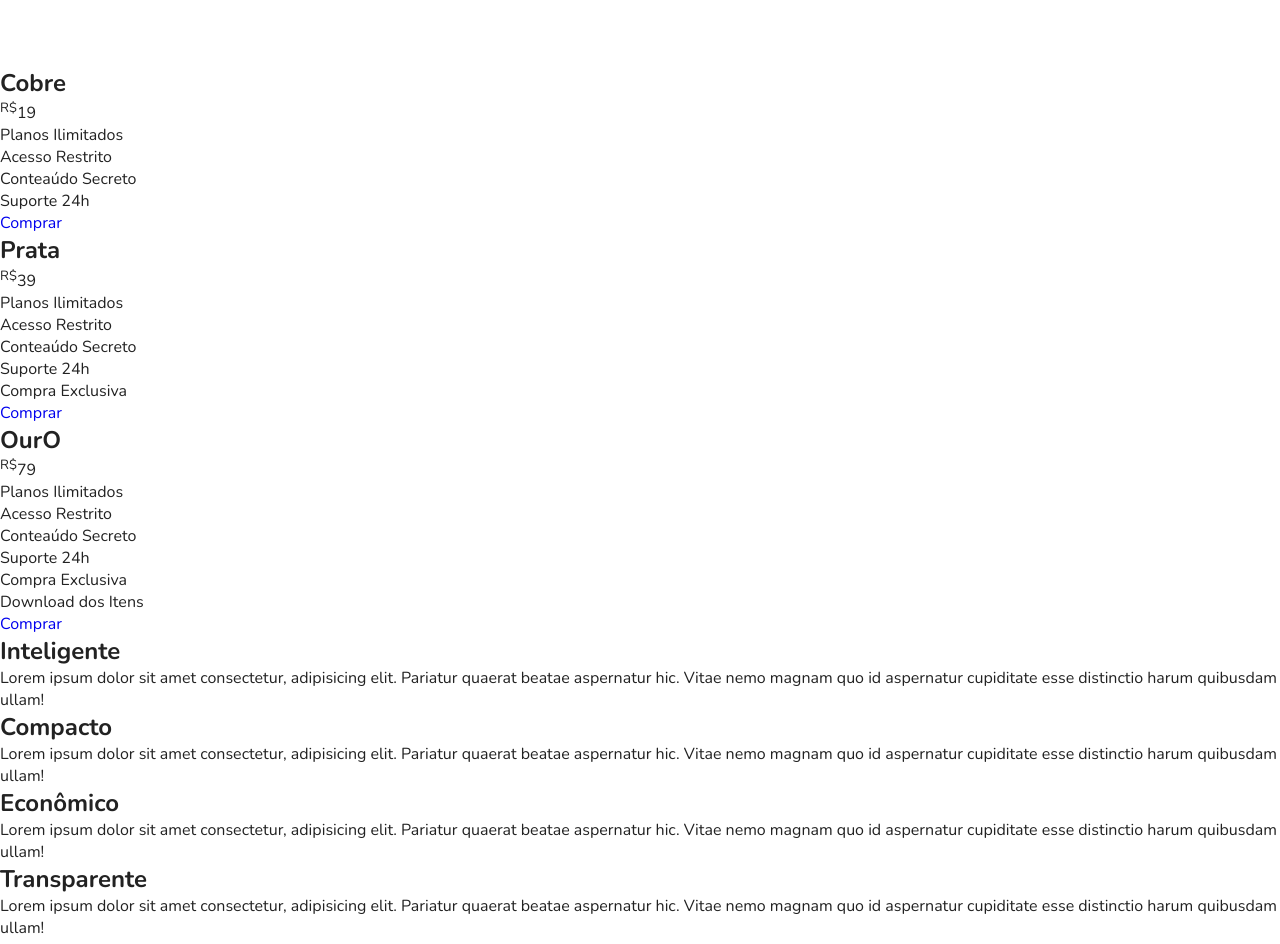
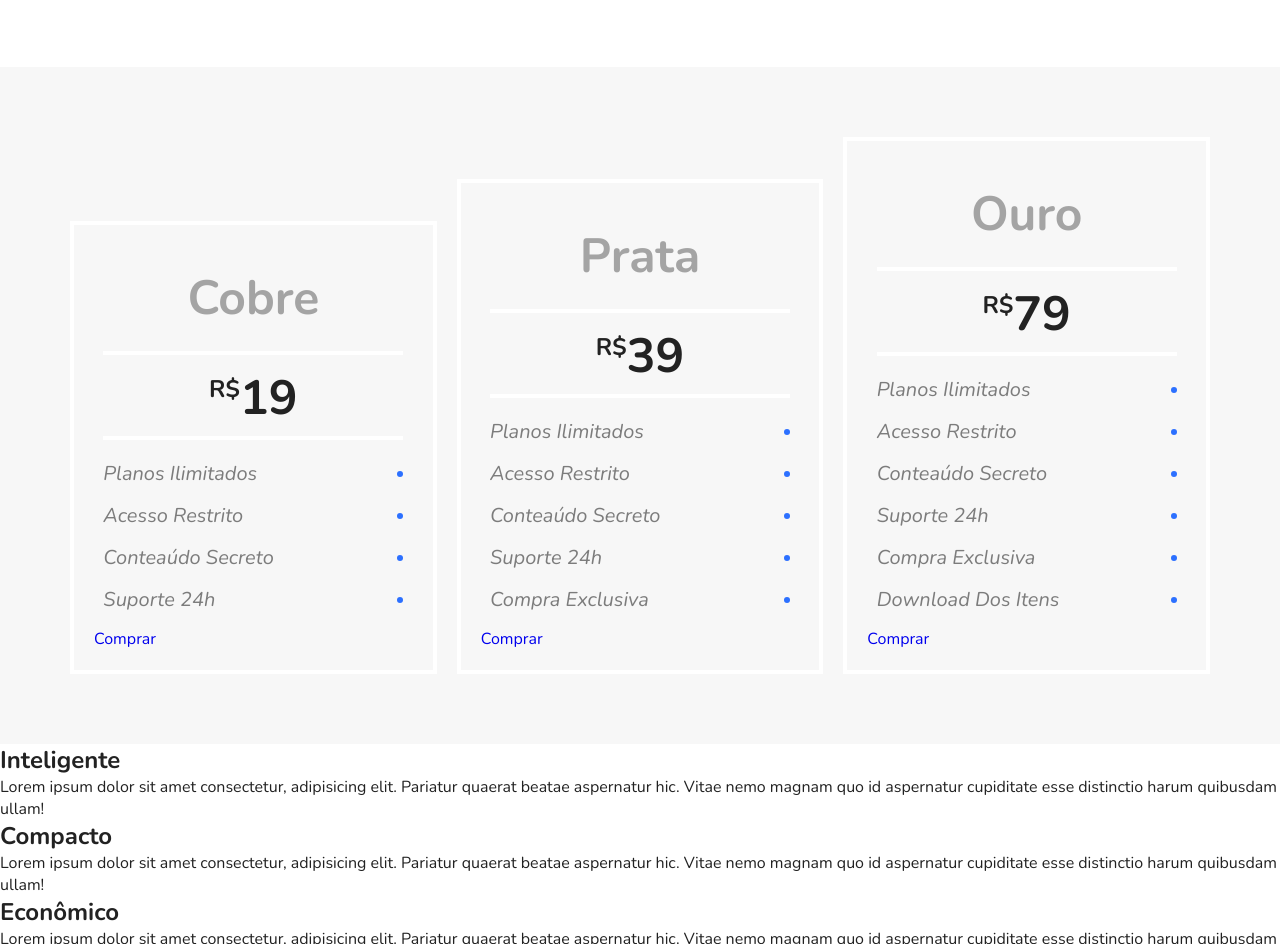
Before and after one commit to Fabriciox7/css-flexbox, a plain HTML site: page index.html in a window 1280 px wide. Shown: the part 1754-2698 px from the top of the page. Drawn offline with nearby package versions, Linux system fonts and the light colour scheme.

Commit message:
alterando layout section com flex

```diff
--- a/index.html
+++ b/index.html
@@ -89,7 +89,7 @@
       <a href="#">Comprar</a>
     </div>
     <div class="preco-item">
-      <h2>OurO</h2>
+      <h2>Ouro</h2>
       <span><sup>R$</sup>79</span>
       <ul>
         <li>Planos Ilimitados</li>
--- a/styles.css
+++ b/styles.css
@@ -141,3 +141,86 @@ img{
 .blue{
   border-top: 8px solid #66d9eb;
 }
+
+/* Preço */
+.preco{
+  background:#f7f7f7;
+  padding: 60px;
+  display: flex;
+  flex-wrap: wrap;
+  align-items: flex-end;
+}
+.preco-item{
+  flex: 1 1 260px;
+  border: 4px solid white;
+  padding: 20px;
+  margin: 10px;
+  text-transform: capitalize;
+}
+.preco-item h2{
+  font-size: 3em;
+  color: #a4a4a4;
+  text-align:center;
+  margin-top:20px;
+  text-transform: capitalize;
+}
+.preco-item span{
+  max-width: 300px;
+  margin: 20px auto;
+  display: block;
+  font-size: 3em;
+  text-align: center;
+  font-weight: bold;
+  padding: 10px 0 5px 0;
+  border-top: 4px solid #fff;
+  border-bottom: 4px solid #fff;
+}
+.preco-item sup{
+  font-size: 1.5rem;
+}
+.preco-item ul{
+  max-width: 300px;
+  margin: 0 auto;
+  font-size: 1.25em;
+  font-style: italic;
+  color: #7c7c7c;
+}
+.preco-item li{
+  display: flex;
+  justify-content: space-between;
+  align-items: center;
+  margin-bottom: 15px;
+}
+
+.preco-item li::after{
+  content: '';
+  display: block;
+  width: 6px;
+  height: 6px;
+  border-radius: 50%;
+  background: #2c70ff;
+}
+preco-item a{
+  max-width: 300px;
+  display: block;
+  margin: 4px solid;
+  color: #222222;
+  text-transform: uppercase;
+  font-weight: bold;
+  font-size:2.25em;
+  padding: 15px 0;
+  text-align: center;
+}
+
+@media (max-width:800px){
+  .preco{
+    padding-left: 10px;
+    padding-right: 10px;
+  }
+  .preco .preco-item:nth-child(3){
+    order: -2;
+  }
+  .preco .preco-item:nth-child(3){
+    order: -1;
+  }
+}
```
